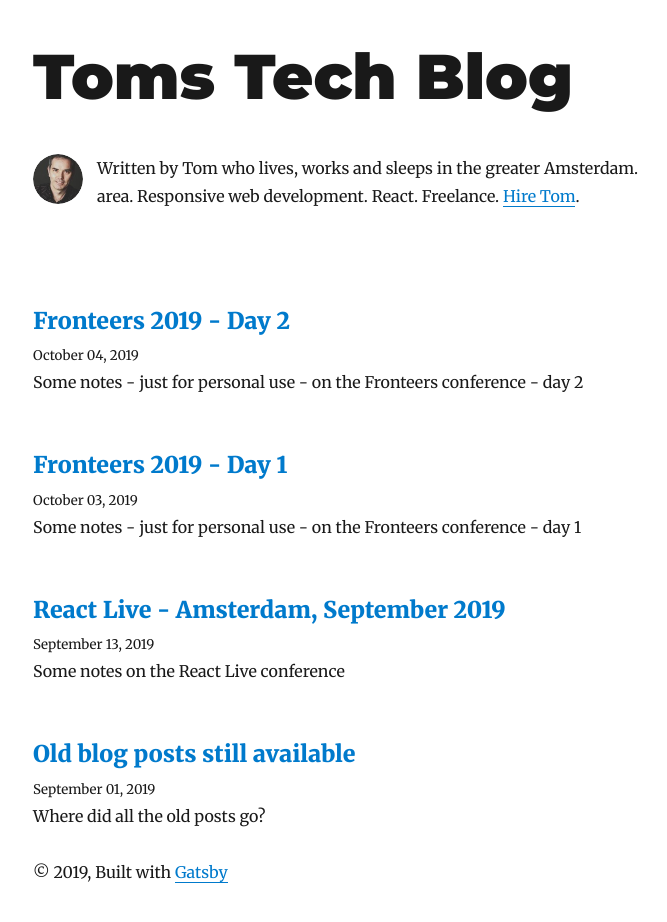
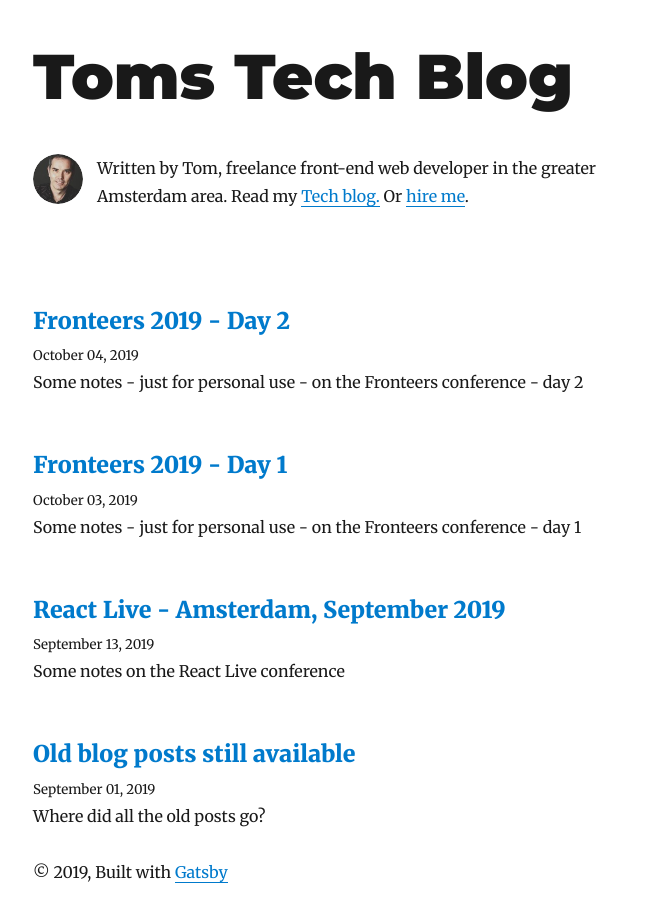
Before and after one commit to ludder/techblog, a Gatsby site: page / in a window 1280 px wide. Shown: the whole page, without its empty margins (292-959 px from the left). Built offline with nearby package versions, Linux system fonts and the light colour scheme; Gatsby itself is replaced by a stand-in of ours; some packages are replaced by stand-ins of ours.

Commit message:
Change bio

```diff
--- a/src/components/bio.js
+++ b/src/components/bio.js
@@ -54,10 +54,9 @@ const Bio = () => {
         }}
       />
       <p>
-        Written by Tom who lives, works and sleeps in the greater Amsterdam.
-        area. Responsive web development. React. Freelance.
-        {` `}
-        <a href="https://tomgreuter.nl">Hire Tom</a>.
+        Written by Tom, freelance front-end web developer in the greater
+        Amsterdam area. Read my <a href="/">Tech blog.</a> Or{" "}
+        <a href="https://tomgreuter.nl">hire me</a>.
       </p>
     </div>
   )
```
